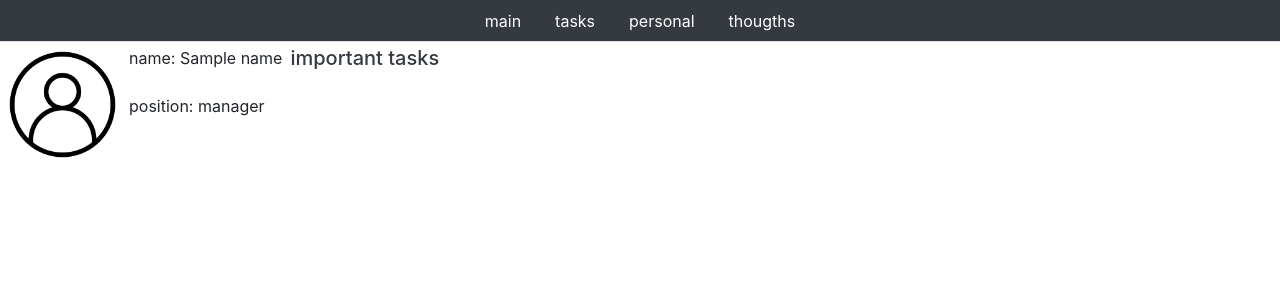
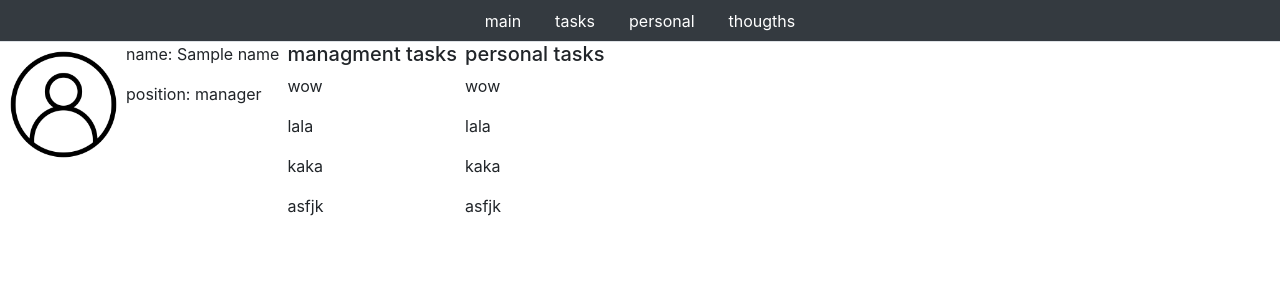
Before and after one commit to jayber-dev/usersAuth, a Flask app: template templates/user_home.html in a window 1280 px wide. Shown: the top 300 px of the page. Run offline with Flask 2, Linux system fonts and the light colour scheme; the template is opened without the code that fills it: most values are stand-ins (such as "Sample title", 1, 10 or a date in 2020).

Commit message:
added tables for user interface page

```diff
--- a/templates/user_home.html
+++ b/templates/user_home.html
@@ -26,17 +26,31 @@
                 <a class="nav-link text-white" href="#">thougths</a>
             </li>
         </ul>
-        <div class="d-flex flex-row">
+
+        <div class="row pl-3 ">
             <img src="/static/user-icon.png" alt="portfolio image" style="height: 125px;" class="d-flex flex-row p-1">
             <div>
-                <p class="d-flex flex-column p-1">name: {{ name }}</p>
-                <p class="d-flex flex-column p-1">position: manager</p>
+                <p class="">name: {{ name }}</p>
+                <p class="">position: manager</p>
             </div>
-            <div class="btn-outline-dark">
-                <h5 class="d-flex flex-column p-1 ">important tasks</h5>
+            <div class="pl-2">
+                <h5 class="justify-content-center ">managment tasks</h5>
+                <p>wow</p>
+                <p>lala</p>
+                <p>kaka</p>
+                <p>asfjk</p>
+            </div>
+            <div class="pl-2">
+                <h5 class="justify-content-center ">personal tasks</h5>
+                <p>wow</p>
+                <p>lala</p>
+                <p>kaka</p>
+                <p>asfjk</p>
             </div>
 
         </div>
+
+
 
     </header>
 
```
